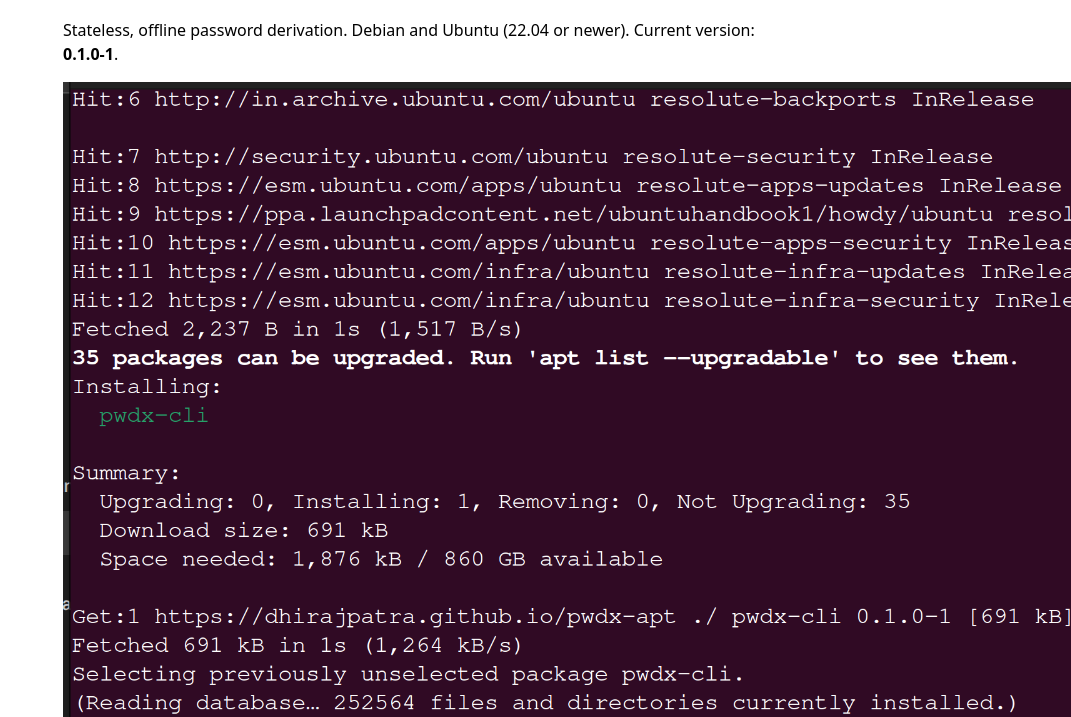
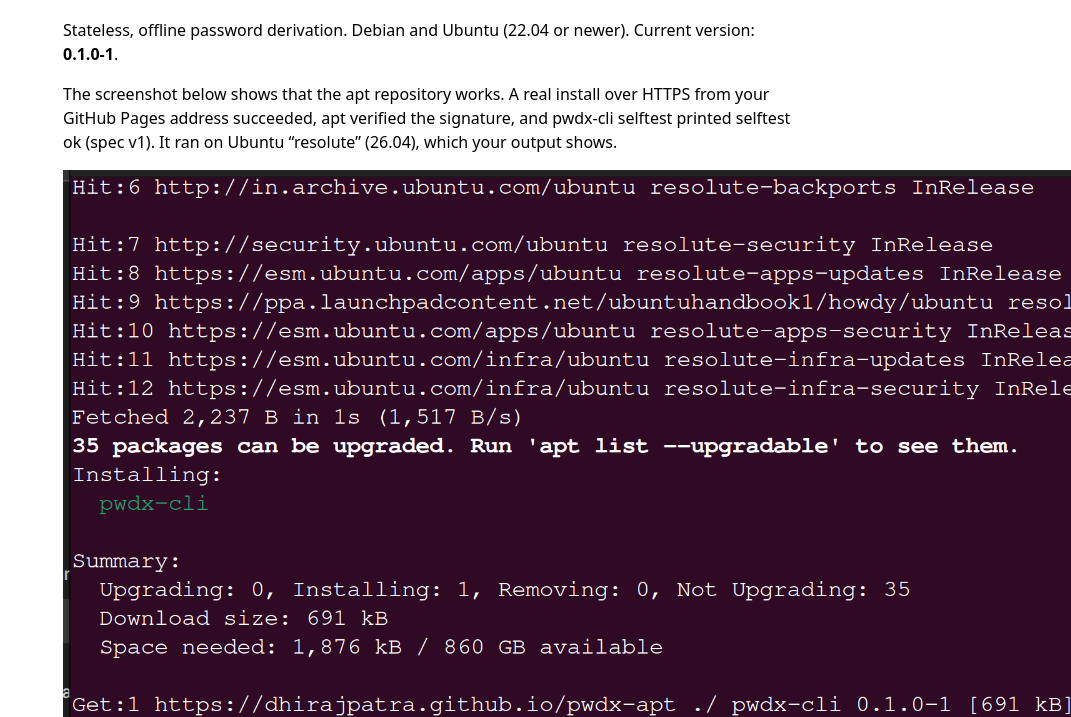
Before and after one commit to dhirajpatra/dhirajpatra.github.io, a plain HTML site: page pwdx-apt/index.html in a window 1280 px wide. Shown: the part 83-800 px from the top of the page, without its empty margins (209-1280 px from the left). Drawn offline with Linux system fonts and the light colour scheme.

Commit message:
Update index.html

```diff
--- a/pwdx-apt/index.html
+++ b/pwdx-apt/index.html
@@ -5,6 +5,7 @@
 </head><body>
 <h1>pwdx apt repository</h1>
 <p>Stateless, offline password derivation. Debian and Ubuntu (22.04 or newer). Current version: <b>0.1.0-1</b>.</p>
+<p>The screenshot below shows that the apt repository works. A real install over HTTPS from your GitHub Pages address succeeded, apt verified the signature, and pwdx-cli selftest printed selftest ok (spec v1). It ran on Ubuntu “resolute” (26.04), which your output shows.</p>
 <p><img src="apt-ubuntu-installing.png"></p>
 <br>
 <h2>Install</h2>
```
